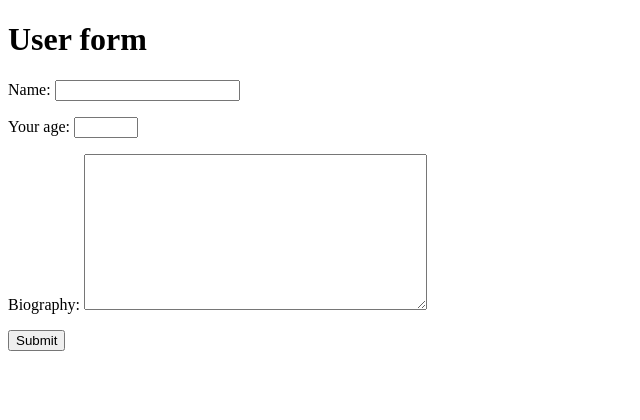
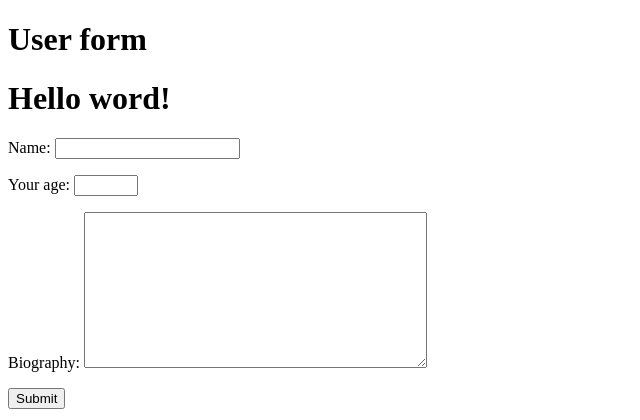
Before and after one commit to SergeySudakov80/mysite, a Django app: page /req/bio/ in a window 1280 px wide. Shown: the top 420 px of the page, without its empty margins (0-640 px from the left). Run offline with Django 5.2, Linux system fonts and the light colour scheme.

Commit message:
add str Hello Word

```diff
--- a/requestdataapp/templates/requestdataapp/user-bio-form.html
+++ b/requestdataapp/templates/requestdataapp/user-bio-form.html
@@ -6,6 +6,7 @@
 
 {% block body %}
     <h1>User form</h1>
+    <h1>Hello word!</h1>
     <div>
         <form method="post">
             {% csrf_token %}
```
